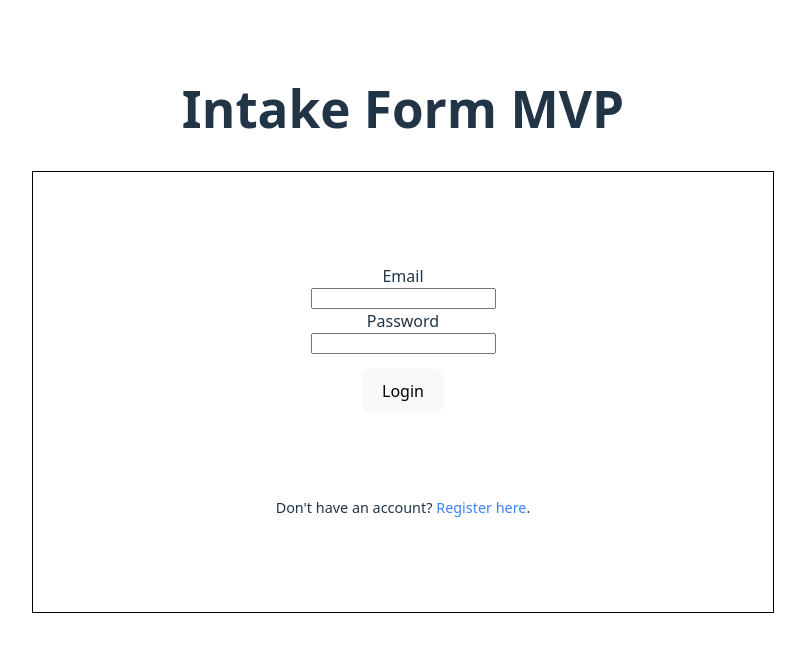
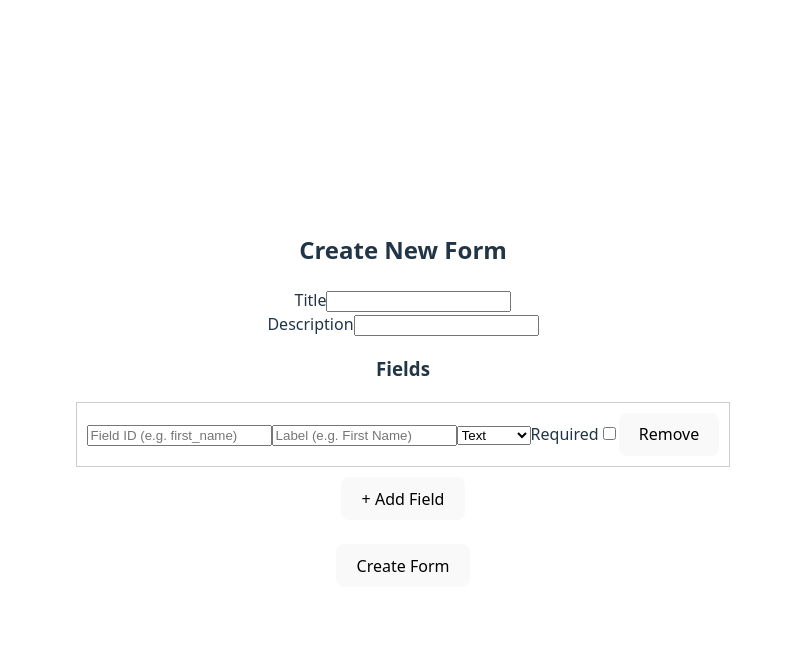
Before and after one commit to JamesMorris07/FormBuilderFrontend, a React (Vite) app: page /form-builder in a window 1280 px wide. Before the commit this address led to /. Shown: the top 652 px of the page, without its empty margins (237-1042 px from the left). Built offline with nearby package versions, Linux system fonts and the light colour scheme; no server answers.

Commit message:
Add FormBuilder feature and backend endpoint

```diff
--- a/src/App.jsx
+++ b/src/App.jsx
@@ -9,6 +9,7 @@ import DefaultForm from "./Forms/DefaultForm.jsx";
 import DisplayForm from "./DisplayForm/DisplayForm.jsx";
 import FormsList from "./pages/formslist/formslist.jsx";
 import FormDataPage from "./pages/formdatapage/formdatapage.jsx";
+import FormBuilder from "./pages/FormBuilder/FormBuilder.jsx";
 
 function App() {
   const [authView, setAuthView] = useState("login");
@@ -80,6 +81,7 @@ function App() {
         {/* DEV FORM */}
         <Route path="/dev-form" element={<DefaultForm />} />
         <Route path="/display-form" element={<DisplayForm />} />
+        <Route path="/form-builder" element={<FormBuilder />} />
 
         {/* INDIVIDUAL FORM DATA PAGE */}
         <Route
--- a/src/DisplayForm/DisplayForm.jsx
+++ b/src/DisplayForm/DisplayForm.jsx
@@ -1,4 +1,3 @@
-// src/DisplayForm/displayform.jsx
 import { useState, useEffect } from "react";
 
 function DisplayForm() {
@@ -7,7 +6,7 @@ function DisplayForm() {
   const [error, setError] = useState(null);
 
   // Set the form ID you want to display
-  const formId = "form_frowns_intake";
+  const formId = "form_Smiles_test2";
 
   useEffect(() => {
     fetch("http://127.0.0.1:5000/built-forms")
@@ -34,27 +33,60 @@ function DisplayForm() {
 
   if (!selectedForm) return <div>Form not found</div>;
 
-  const handleSubmit = (e) => {
+  const handleSubmit = async (e) => {
     e.preventDefault();
-    const formData = {};
+
+    const responses = {};
 
     selectedForm.fields.forEach((field) => {
       if (field.type === "radio") {
-        const checked = e.target[field.id].value;
-        formData[field.id] = checked;
+        const selected = e.target.querySelector(
+          `input[name="${field.id}"]:checked`
+        );
+        responses[field.id] = selected ? selected.value : "";
       } else {
-        formData[field.id] = e.target[field.id].value;
+        responses[field.id] = e.target[field.id]?.value || "";
       }
     });
 
-    console.log("Form Submitted:", formData);
-    // TODO: send formData to backend via fetch("/submit-form", { ... })
+    const submissionPayload = {
+      organization: selectedForm.organization || "Unknown",
+      formId: selectedForm.id,
+      submittedAt: new Date().toISOString(),
+      responses: responses,
+    };
+
+    console.log("Submitting:", submissionPayload);
+
+    try {
+      const res = await fetch("http://127.0.0.1:5000/form-submissions", {
+        method: "POST",
+        headers: {
+          "Content-Type": "application/json",
+        },
+        body: JSON.stringify(submissionPayload),
+      });
+
+      if (!res.ok) {
+        throw new Error("Failed to submit form");
+      }
+
+      const data = await res.json();
+      console.log("Success:", data);
+
+      alert("Form submitted successfully!");
+      e.target.reset(); // clear form after submit
+    } catch (err) {
+      console.error("Submission error:", err);
+      alert("Error submitting form");
+    }
   };
 
   return (
     <div>
       <h2>{selectedForm.title}</h2>
       <p>{selectedForm.description}</p>
+
       <form onSubmit={handleSubmit}>
         {selectedForm.fields.map((field) => {
           switch (field.type) {
@@ -71,6 +103,7 @@ function DisplayForm() {
                   />
                 </div>
               );
+
             case "number":
               return (
                 <div key={field.id}>
@@ -85,6 +118,7 @@ function DisplayForm() {
                   />
                 </div>
               );
+
             case "date":
               return (
                 <div key={field.id}>
@@ -97,6 +131,7 @@ function DisplayForm() {
                   />
                 </div>
               );
+
             case "textarea":
               return (
                 <div key={field.id}>
@@ -108,6 +143,7 @@ function DisplayForm() {
                   />
                 </div>
               );
+
             case "select":
               return (
                 <div key={field.id}>
@@ -125,12 +161,13 @@ function DisplayForm() {
                   </select>
                 </div>
               );
+
             case "radio":
               return (
                 <div key={field.id}>
                   <label>{field.label}</label>
                   {field.options.map((opt) => (
-                    <label key={opt.value}>
+                    <label key={opt.value} style={{ marginLeft: "10px" }}>
                       <input
                         type="radio"
                         name={field.id}
@@ -142,10 +179,12 @@ function DisplayForm() {
                   ))}
                 </div>
               );
+
             default:
               return null;
           }
         })}
+
         <button type="submit">Submit</button>
       </form>
     </div>
--- a/src/pages/FormBuilder/FormBuilder.jsx
+++ b/src/pages/FormBuilder/FormBuilder.jsx
@@ -1 +1,174 @@
 //a dynamic page that allows a simple (for now) series of questions to be inputed and packages into a json 'builtform'
+import { useState } from "react";
+
+function FormBuilder() {
+  const [title, setTitle] = useState("");
+  const [description, setDescription] = useState("");
+  const [organization, setOrganization] = useState("Smiles"); // you can make this dynamic later
+
+  const [fields, setFields] = useState([
+    {
+      id: "",
+      label: "",
+      type: "text",
+      required: false,
+    },
+  ]);
+
+  // Add new field
+  const addField = () => {
+    setFields([
+      ...fields,
+      { id: "", label: "", type: "text", required: false },
+    ]);
+  };
+
+  // Remove field
+  const removeField = (index) => {
+    const updated = [...fields];
+    updated.splice(index, 1);
+    setFields(updated);
+  };
+
+  // Handle field changes
+  const handleFieldChange = (index, key, value) => {
+    const updated = [...fields];
+    updated[index][key] = value;
+    setFields(updated);
+  };
+
+  // Submit form
+  const handleSubmit = async (e) => {
+    e.preventDefault();
+
+    const formId = `form_${organization}_${title
+      .toLowerCase()
+      .replace(/\s+/g, "_")}`;
+
+    const payload = {
+      organization,
+      id: formId,
+      title,
+      description,
+      createdAt: new Date().toISOString(),
+      fields,
+    };
+
+    console.log("Form JSON:", payload);
+
+    try {
+      const res = await fetch("http://127.0.0.1:5000/built-forms", {
+        method: "POST",
+        headers: {
+          "Content-Type": "application/json",
+        },
+        body: JSON.stringify(payload),
+      });
+
+      if (!res.ok) {
+        const text = await res.text();
+        throw new Error(text);
+      }
+
+      alert("Form created successfully!");
+
+      // Reset form
+      setTitle("");
+      setDescription("");
+      setFields([{ id: "", label: "", type: "text", required: false }]);
+    } catch (err) {
+      console.error(err);
+      alert("Error creating form: " + err.message);
+    }
+  };
+
+  return (
+    <div>
+      <h2>Create New Form</h2>
+
+      <form onSubmit={handleSubmit}>
+        {/* FORM INFO */}
+        <div>
+          <label>Title</label>
+          <input
+            value={title}
+            onChange={(e) => setTitle(e.target.value)}
+            required
+          />
+        </div>
+
+        <div>
+          <label>Description</label>
+          <input
+            value={description}
+            onChange={(e) => setDescription(e.target.value)}
+          />
+        </div>
+
+        <h3>Fields</h3>
+
+        {/* DYNAMIC FIELDS */}
+        {fields.map((field, index) => (
+          <div key={index} style={{ border: "1px solid #ccc", margin: "10px", padding: "10px" }}>
+            <input
+              placeholder="Field ID (e.g. first_name)"
+              value={field.id}
+              onChange={(e) =>
+                handleFieldChange(index, "id", e.target.value)
+              }
+              required
+            />
+
+            <input
+              placeholder="Label (e.g. First Name)"
+              value={field.label}
+              onChange={(e) =>
+                handleFieldChange(index, "label", e.target.value)
+              }
+              required
+            />
+
+            <select
+              value={field.type}
+              onChange={(e) =>
+                handleFieldChange(index, "type", e.target.value)
+              }
+            >
+              <option value="text">Text</option>
+              <option value="email">Email</option>
+              <option value="number">Number</option>
+              <option value="date">Date</option>
+              <option value="textarea">Textarea</option>
+              <option value="select">Select</option>
+              <option value="radio">Radio</option>
+            </select>
+
+            <label>
+              Required
+              <input
+                type="checkbox"
+                checked={field.required}
+                onChange={(e) =>
+                  handleFieldChange(index, "required", e.target.checked)
+                }
+              />
+            </label>
+
+            <button type="button" onClick={() => removeField(index)}>
+              Remove
+            </button>
+          </div>
+        ))}
+
+        <button type="button" onClick={addField}>
+          + Add Field
+        </button>
+
+        <br /><br />
+        <button type="submit">Create Form</button>
+      </form>
+    </div>
+  );
+}
+
+export default FormBuilder;
```
